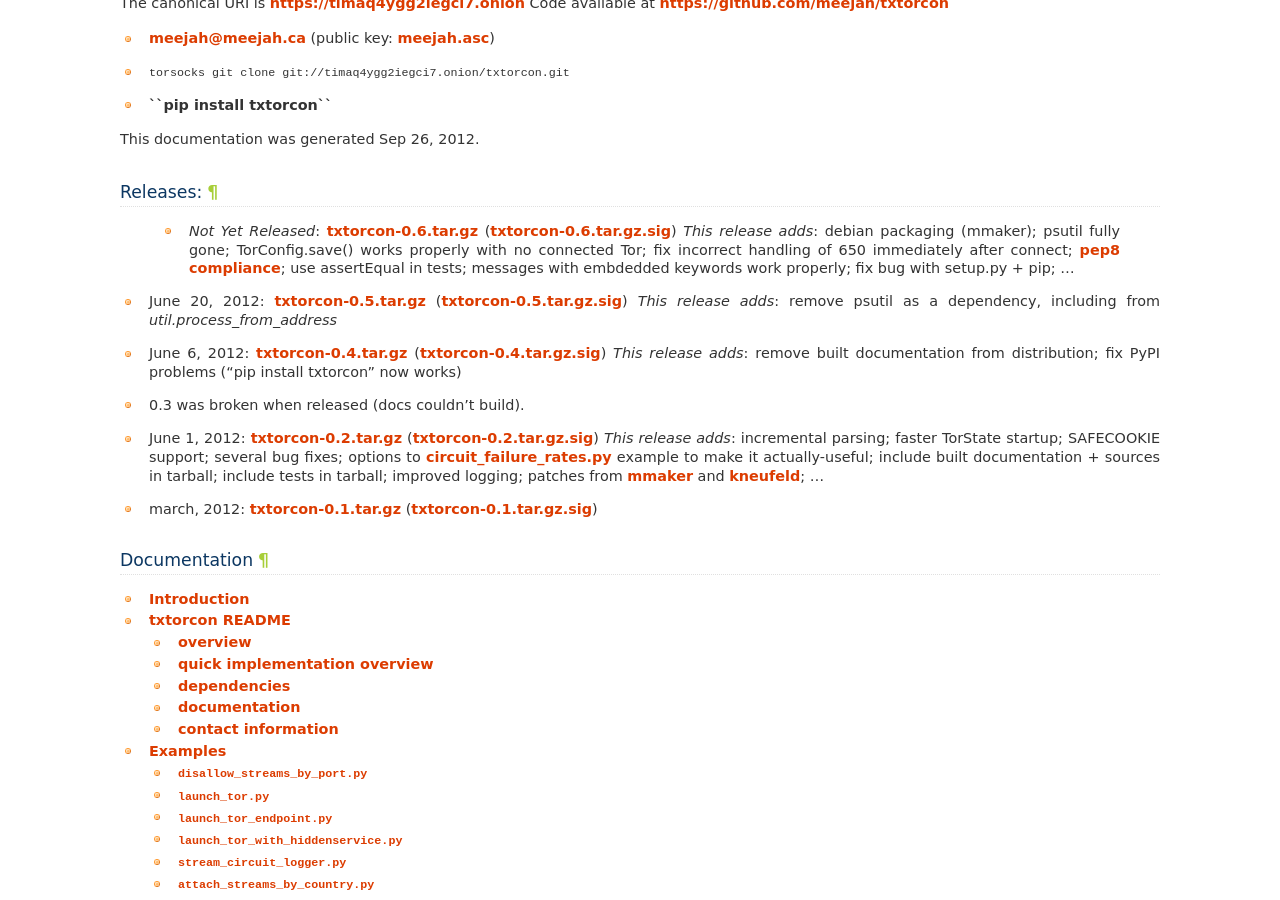
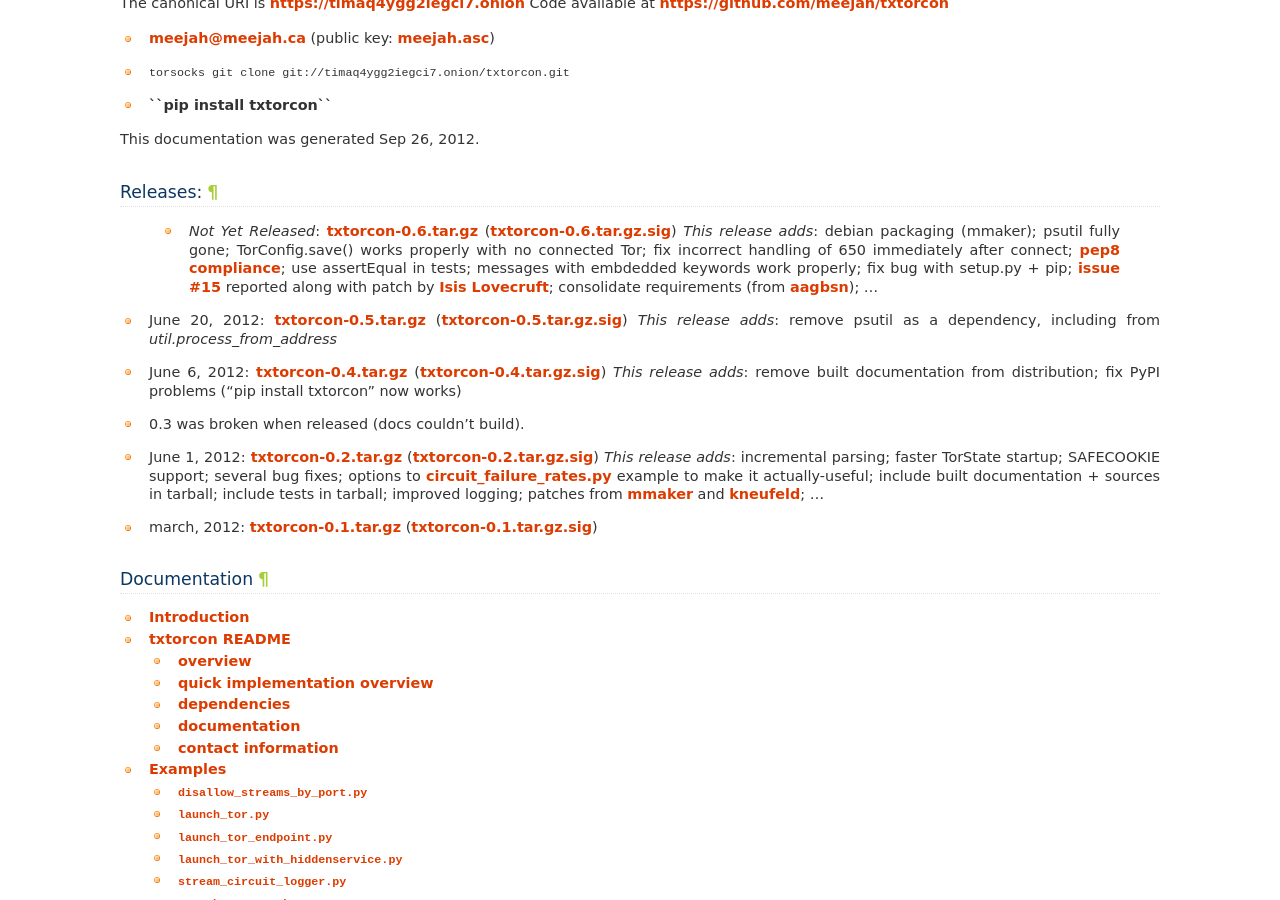
Before and after one commit to meejah/txtorcon, a Sphinx documentation site: the page built from docs/index.rst, in a window 1280 px wide and 900 px high, scrolled down 812 px. Built offline with Sphinx 7.4.7, drawn with Linux system fonts in a browser that asks for light colours.

Commit message:
documentation about recent pull-requests

```diff
--- a/docs/index.rst
+++ b/docs/index.rst
@@ -57,6 +57,8 @@
    use assertEqual in tests;
    messages with embdedded keywords work properly;
    fix bug with setup.py + pip;
+   `issue #15 <https://github.com/meejah/txtorcon/issues/15>`_ reported along with patch by `Isis Lovecruft <https://github.com/isislovecruft>`_;
+   consolidate requirements (from `aagbsn <https://github.com/aagbsn>`_);
    ...
 
 - June 20, 2012: `txtorcon-0.5.tar.gz <txtorcon-0.5.tar.gz>`_ (`txtorcon-0.5.tar.gz.sig <txtorcon-0.5.tar.gz.sig>`_)
```
